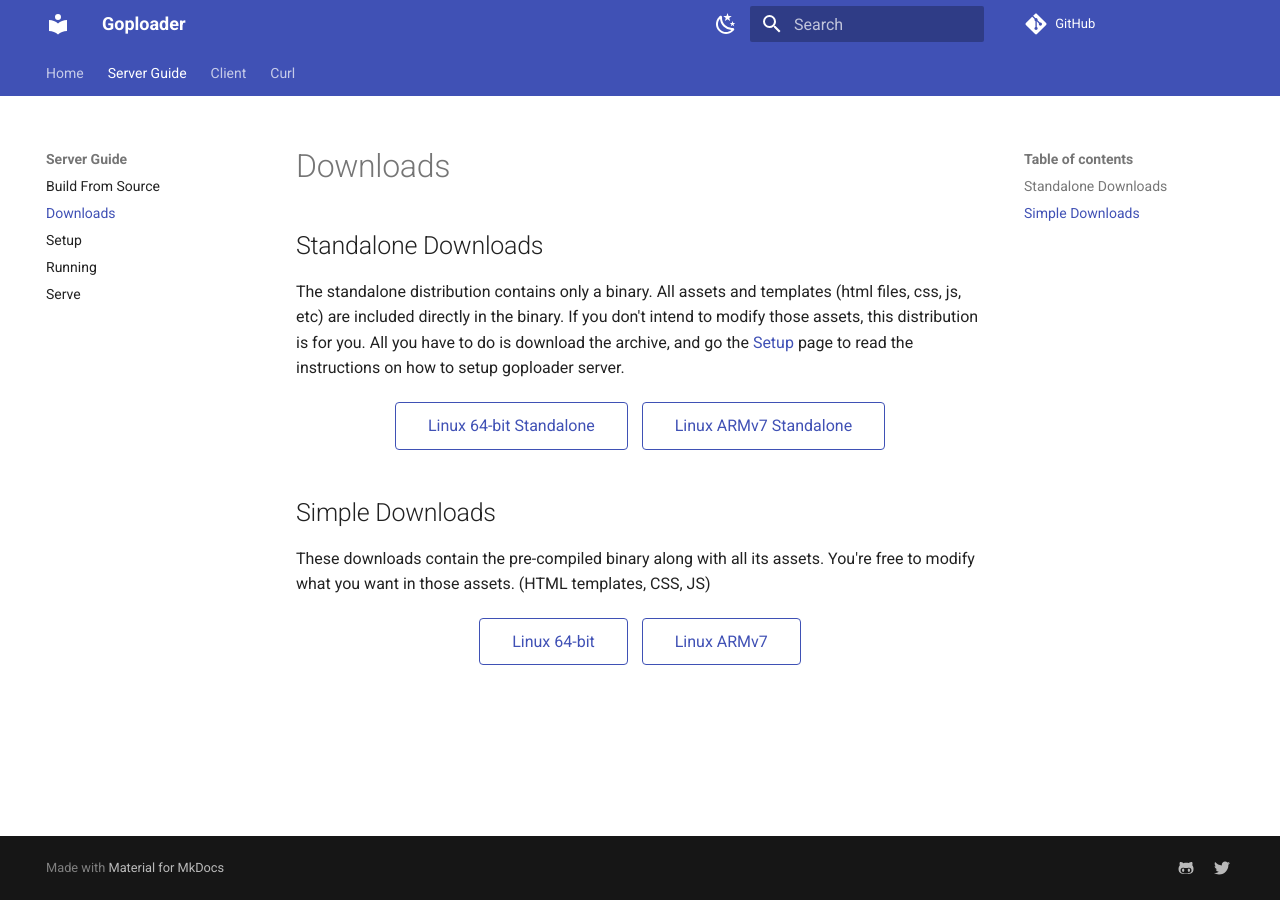
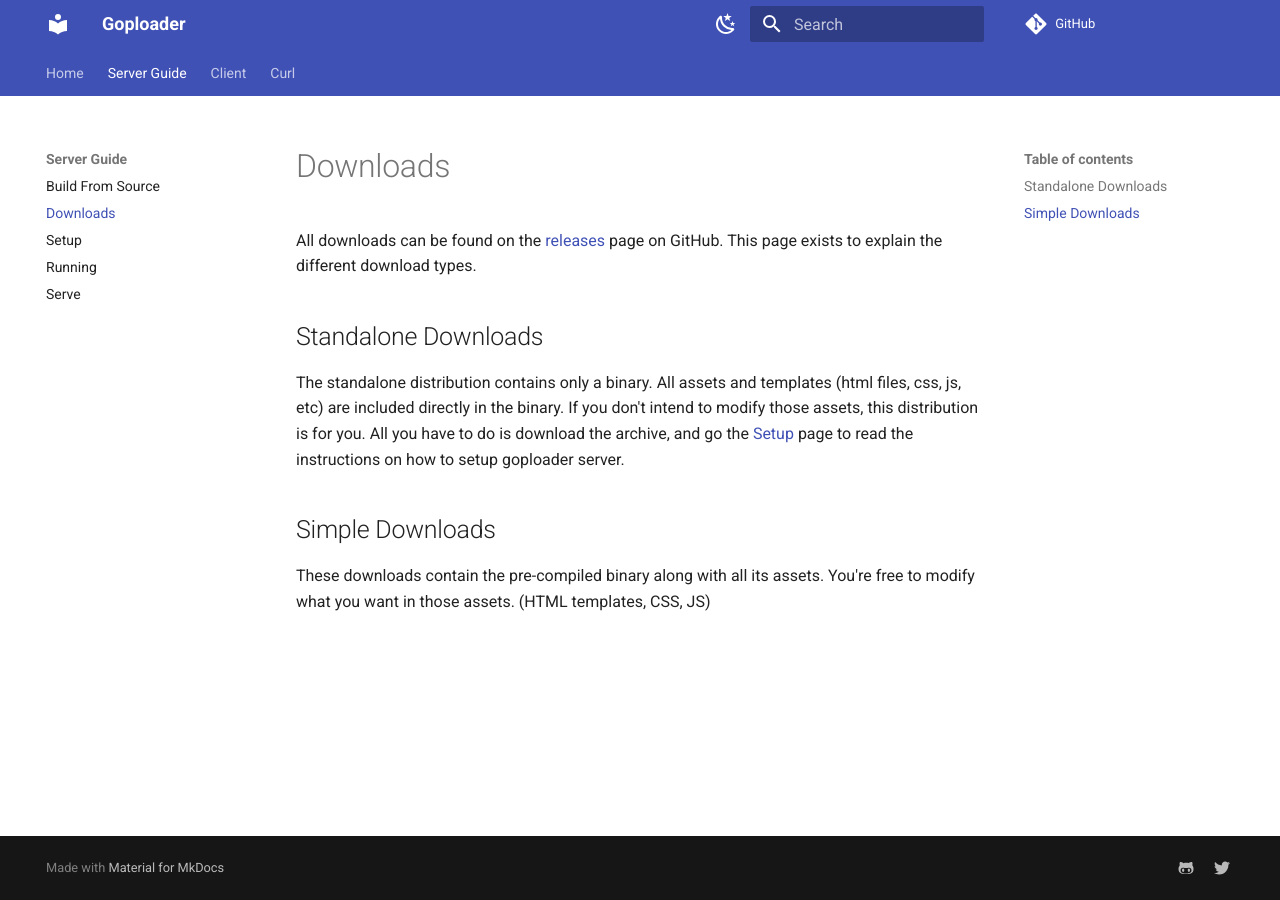
Before and after one commit to depado/goploader, an MkDocs documentation site: the page built from docs/docs/server/downloads.md, in a window 1280 px wide. Built offline with MkDocs 1.6.1 and Material for MkDocs 9.7.7, drawn with Linux system fonts in a browser that asks for light colours; comment, search, counter and statistics services are not loaded.

Commit message:
docs: switch to github pages and add warning

```diff
--- a/docs/docs/server/downloads.md
+++ b/docs/docs/server/downloads.md
@@ -1,36 +1,18 @@
-<style>
-    .btn{
-        border-radius: 4px;
-        padding: 10px 32px;
-        text-align: center;
-        text-decoration: none;
-        background-color: white;
-        color: black;
-        margin: 5px;
-        border: 1px solid #3f51b5;
-        display: inline-block;
-    }
-</style>
+# Downloads
+
+All downloads can be found on the
+[releases](https://github.com/depado/goploader/releases) page on GitHub. This
+page exists to explain the different download types.
 
 ## Standalone Downloads
 
 The standalone distribution contains only a binary. All assets and templates
 (html files, css, js, etc) are included directly in the binary. If you don't
 intend to modify those assets, this distribution is for you. All you have to
-do is download the archive, and go the [Setup](/server/install.md) page to read
+do is download the archive, and go the [Setup](install.md) page to read
 the instructions on how to setup goploader server.
-
-<div style="text-align: center;">
-    <a class="btn" href="https://gpldr.in/releases/servers/server-standalone_amd64.tar.gz">Linux 64-bit Standalone</a>
-    <a class="btn" href="https://gpldr.in/releases/servers/server-standalone_arm.tar.gz">Linux ARMv7 Standalone</a>
-</div>
 
 ## Simple Downloads
 
 These downloads contain the pre-compiled binary along with all its assets.
 You're free to modify what you want in those assets. (HTML templates, CSS, JS)
-
-<div style="text-align: center;">
-    <a class="btn" href="https://gpldr.in/releases/servers/server_amd64.tar.gz">Linux 64-bit</a>
-    <a class="btn" href="https://gpldr.in/releases/servers/server_arm.tar.gz">Linux ARMv7</a>
-</div>
```
Also changed, not shown: docs/docs/client/build.md (+2 -2 lines), docs/docs/server/build.md (+4 -3 lines), docs/requirements.txt (+25 -26 lines), README.md.
